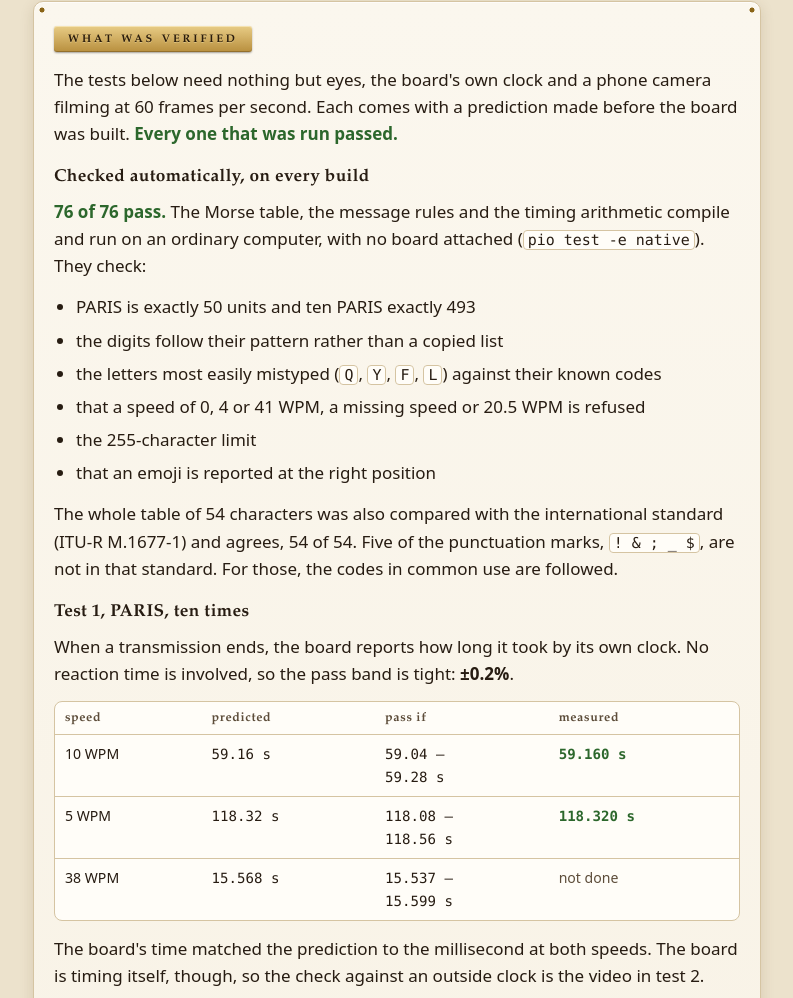
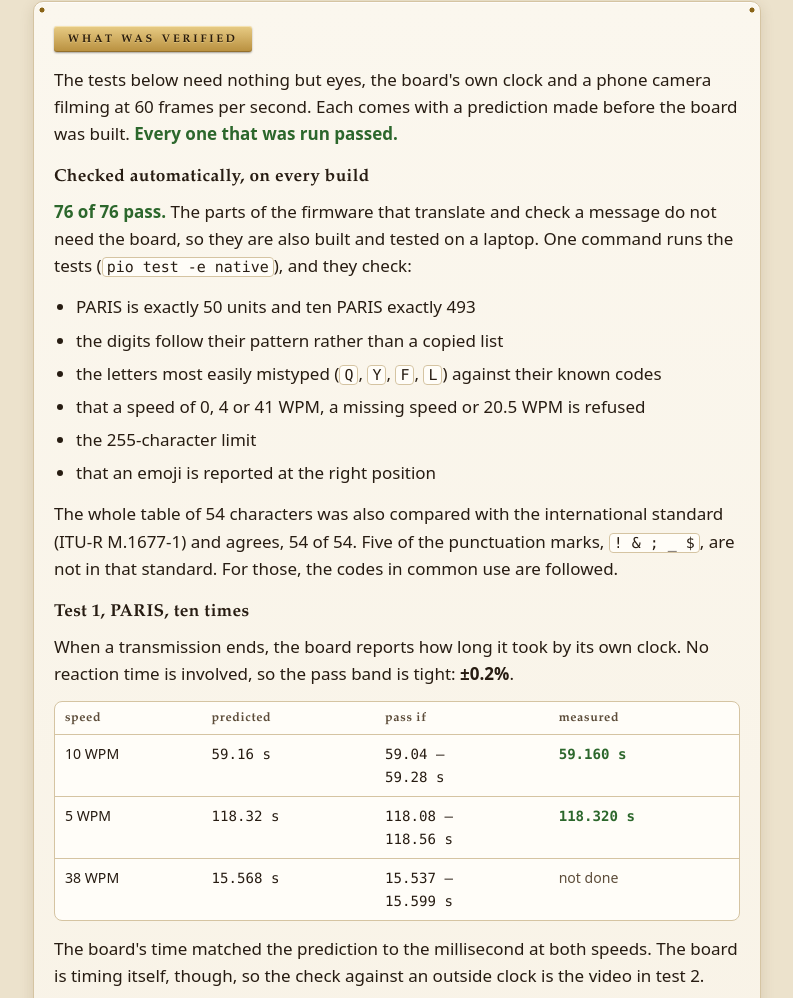
Before and after one commit to semiconda/esp32-morse, a plain HTML site: page index.html in a window 1280 px wide. Shown: the part 4974-5972 px from the top of the page, without its empty margins (243-1036 px from the left). Drawn offline with Linux system fonts and the light colour scheme.

Commit message:
Website: say plainly what the laptop tests are
Co-Authored-By: Claude Opus 5.5 <noreply@anthropic.com>

```diff
--- a/index.html
+++ b/index.html
@@ -418,9 +418,9 @@ ten PARIS = 10 × 50 − 7  = 493 units
     <strong class="pass">Every one that was run passed.</strong></p>
 
   <h3>Checked automatically, on every build</h3>
-  <p><strong class="pass">76 of 76 pass.</strong> The Morse table, the message rules and the
-    timing arithmetic compile and run on an ordinary computer, with no board attached
-    (<code>pio test -e native</code>). They check:</p>
+  <p><strong class="pass">76 of 76 pass.</strong> The parts of the firmware that translate
+    and check a message do not need the board, so they are also built and tested on a laptop.
+    One command runs the tests (<code>pio test -e native</code>), and they check:</p>
   <ul>
     <li>PARIS is exactly 50 units and ten PARIS exactly 493</li>
     <li>the digits follow their pattern rather than a copied list</li>
```
